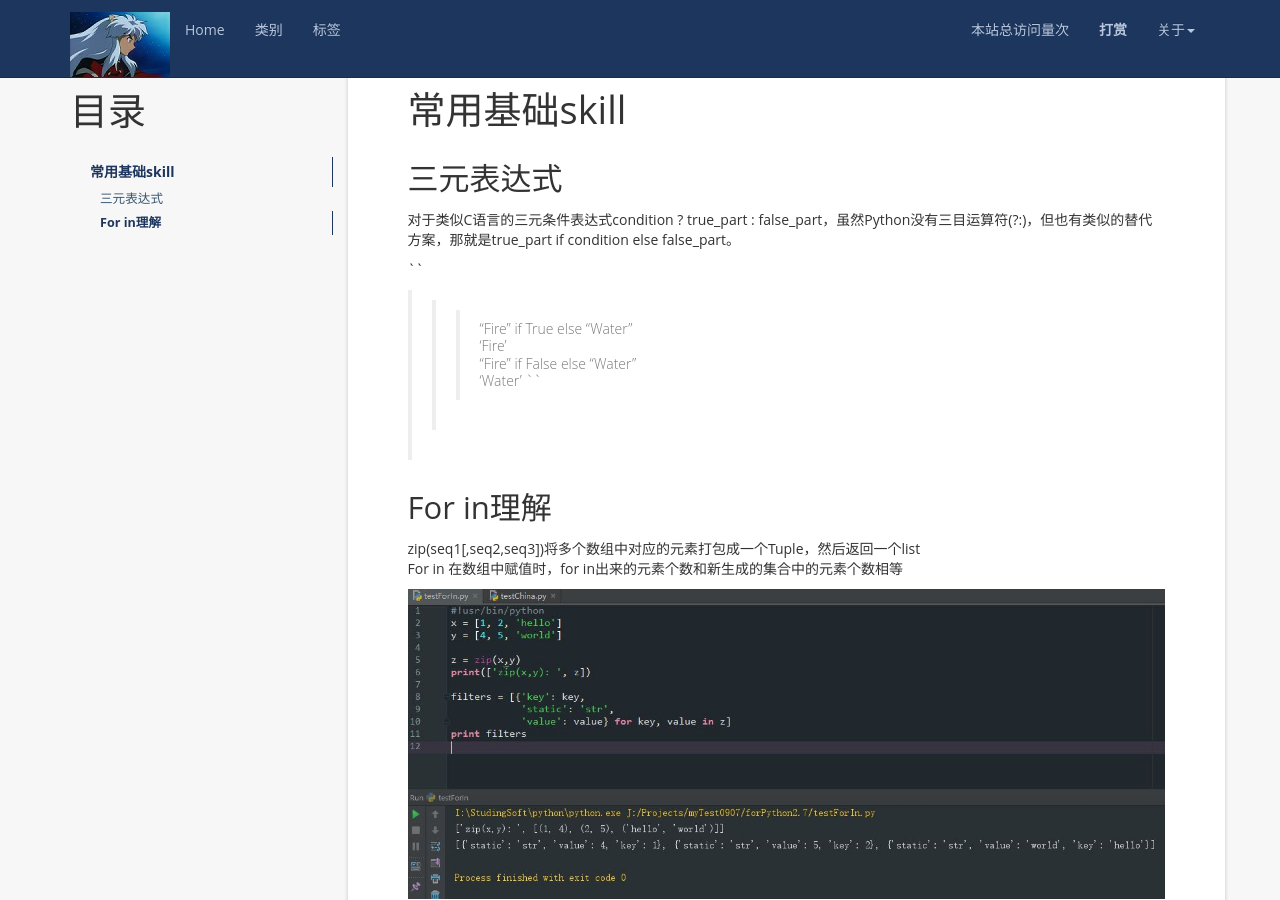
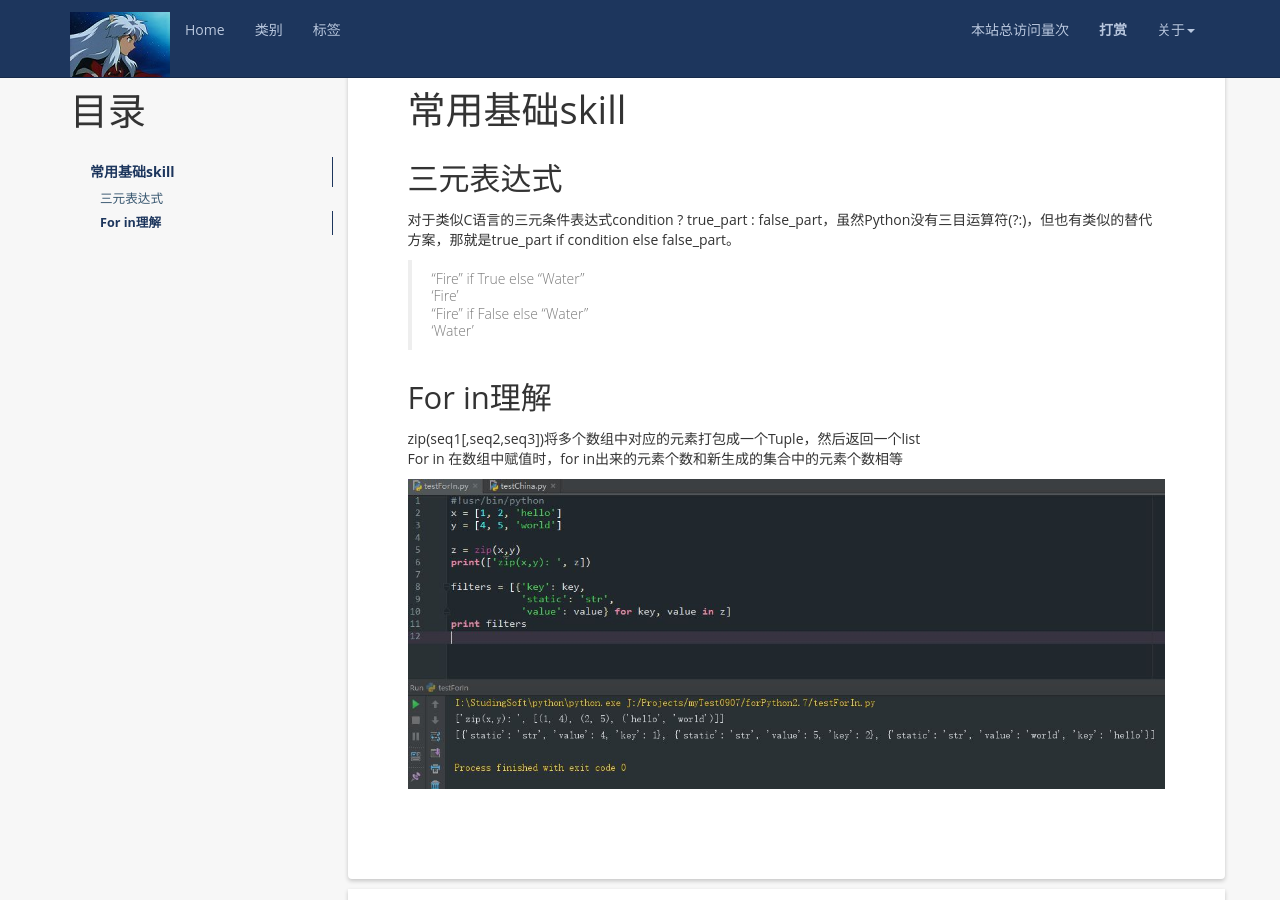
Before and after one commit to LymanXu/Blog, a Jekyll site: the page built from _posts/Python/2017-06-02-little-skills.md, in a window 1280 px wide and 900 px high, scrolled down 356 px. Built offline with Jekyll 4.4.1, drawn with Linux system fonts in a browser that asks for light colours; nearby versions of some CDN libraries; comment, search, counter and statistics services are not loaded.

```diff
--- a/_config.yml
+++ b/_config.yml
@@ -18,7 +18,7 @@ paginate: 10
 exclude: ['README.md', 'Gemfile.lock', 'Gemfile', 'Rakefile']
 
 github_username: luoyan35714
-highlighter: Pygments
+highlighter: rouge
 
 # Build settings
 markdown: kramdown
--- a/_posts/Python/2017-06-02-little-skills.md
+++ b/_posts/Python/2017-06-02-little-skills.md
@@ -18,12 +18,12 @@ tag: Skills
 
 对于类似C语言的三元条件表达式condition ? true_part : false_part，虽然Python没有三目运算符(?:)，但也有类似的替代方案，那就是true_part if condition else false_part。
 
-``
->>> "Fire" if True else "Water"
+
+> "Fire" if True else "Water"
  'Fire'
->>> "Fire" if False else "Water"
+> "Fire" if False else "Water"
  'Water'
-``
+
 
 ## For in理解
 
```
